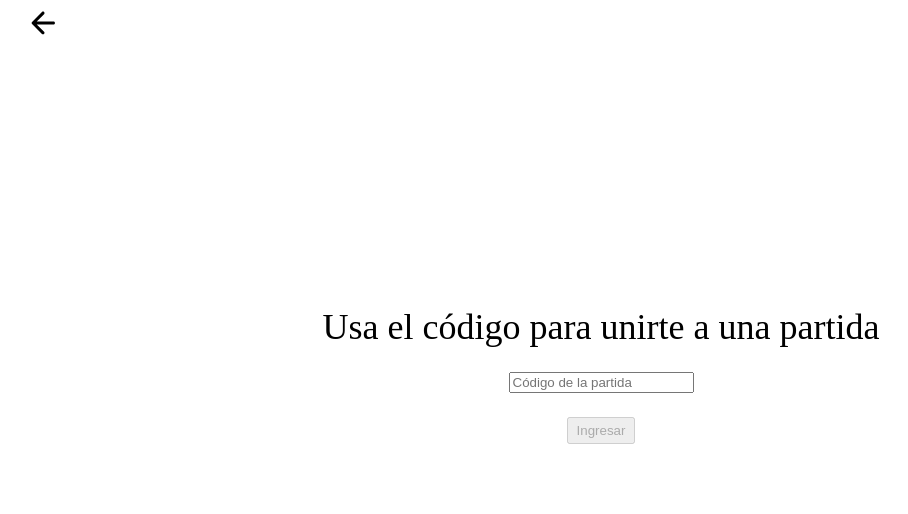
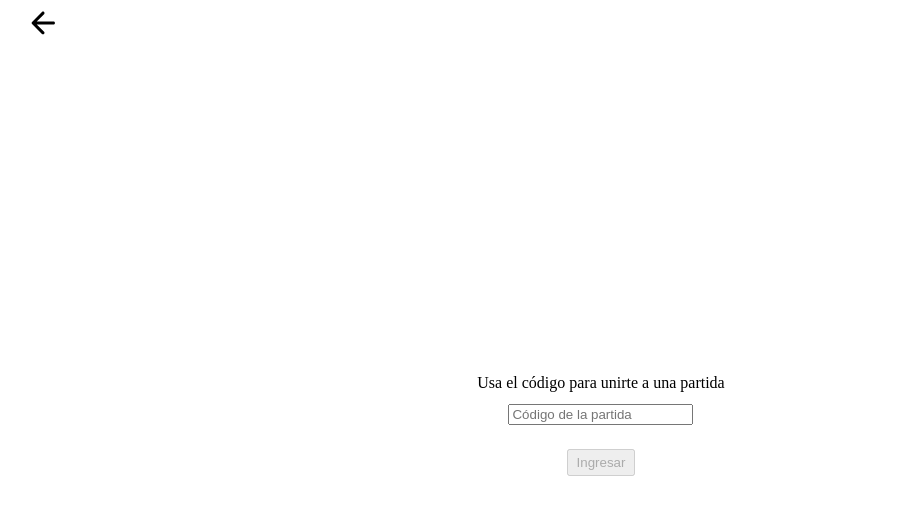
Before and after one commit to Oneclickdys/cherry, a React (Create React App) app: page /join in a window 1280 px wide. Shown: the top 514 px of the page, without its empty margins (39-947 px from the left). Built offline with nearby package versions, Linux system fonts and the light colour scheme.

Commit message:
Changes in Join

```diff
--- a/src/modules/components/forms/JoinForm/_join-form.scss
+++ b/src/modules/components/forms/JoinForm/_join-form.scss
@@ -5,10 +5,9 @@
 }
 
 .join-form__title {
-  @extend .title-h2;
+  margin-bottom: $separator-m;
 }
 
-.join-form__input,
-.join-form__title {
+.join-form__input {
   margin-bottom: $gutter;
 }
--- a/src/modules/components/lists/UsersList/UsersList.js
+++ b/src/modules/components/lists/UsersList/UsersList.js
@@ -4,8 +4,12 @@ import React from 'react';
 const UsersList = ({ users }) => {
   return (
     <div className="users-list">
-      {users.map((user) => {
-        return <div className="user-list__entry">{user.name}</div>;
+      {users.map((user, idx) => {
+        return (
+          <div className="user-list__entry" key={idx}>
+            {user.name}
+          </div>
+        );
       })}
     </div>
   );
--- a/src/modules/views/Join/Join.js
+++ b/src/modules/views/Join/Join.js
@@ -10,13 +10,13 @@ const Join = () => {
     <LayoutDefault>
       <div className="join">
         <HeaderBack />
-        {game && game.quiz && game.quiz.guid && (
-          <div className="join__quiz">
-            <div className="join__quiz-title">{game.quiz.name}</div>
-            <div className="join__quiz-description">{game.quiz.description}</div>
-          </div>
-        )}
         <div className="join__wrapper">
+          {game && game.quiz && game.quiz.guid && (
+            <div className="join__quiz">
+              <div className="join__quiz-title">{game.quiz.name}</div>
+              <div className="join__quiz-description">{game.quiz.description}</div>
+            </div>
+          )}
           {!game && (
             <JoinForm onSubmit={onCheckGame} title="Usa el código para unirte a una partida" placeholder="Código de la partida" buttonText="Ingresar" />
           )}
--- a/src/modules/views/Join/_join.scss
+++ b/src/modules/views/Join/_join.scss
@@ -1,17 +1,14 @@
-$join-quiz-heigth: 100px;
-
 .join__quiz {
   display: flex;
   flex-direction: column;
   align-items: center;
-  justify-content: center;
-  height: $join-quiz-heigth;
+  margin-bottom: $gutter;
 }
 
 .join__quiz-title {
   @extend .title-h1;
 
-  margin-bottom: $gutter;
+  margin-bottom: $separator-m;
 }
 
 .join__quiz-description {
@@ -21,5 +18,5 @@ $join-quiz-heigth: 100px;
 .join__wrapper {
   @extend .centered;
 
-  height: calc(100vh - #{$header-back-height + $join-quiz-heigth});
+  height: calc(100vh - #{$header-back-height});
 }
```
